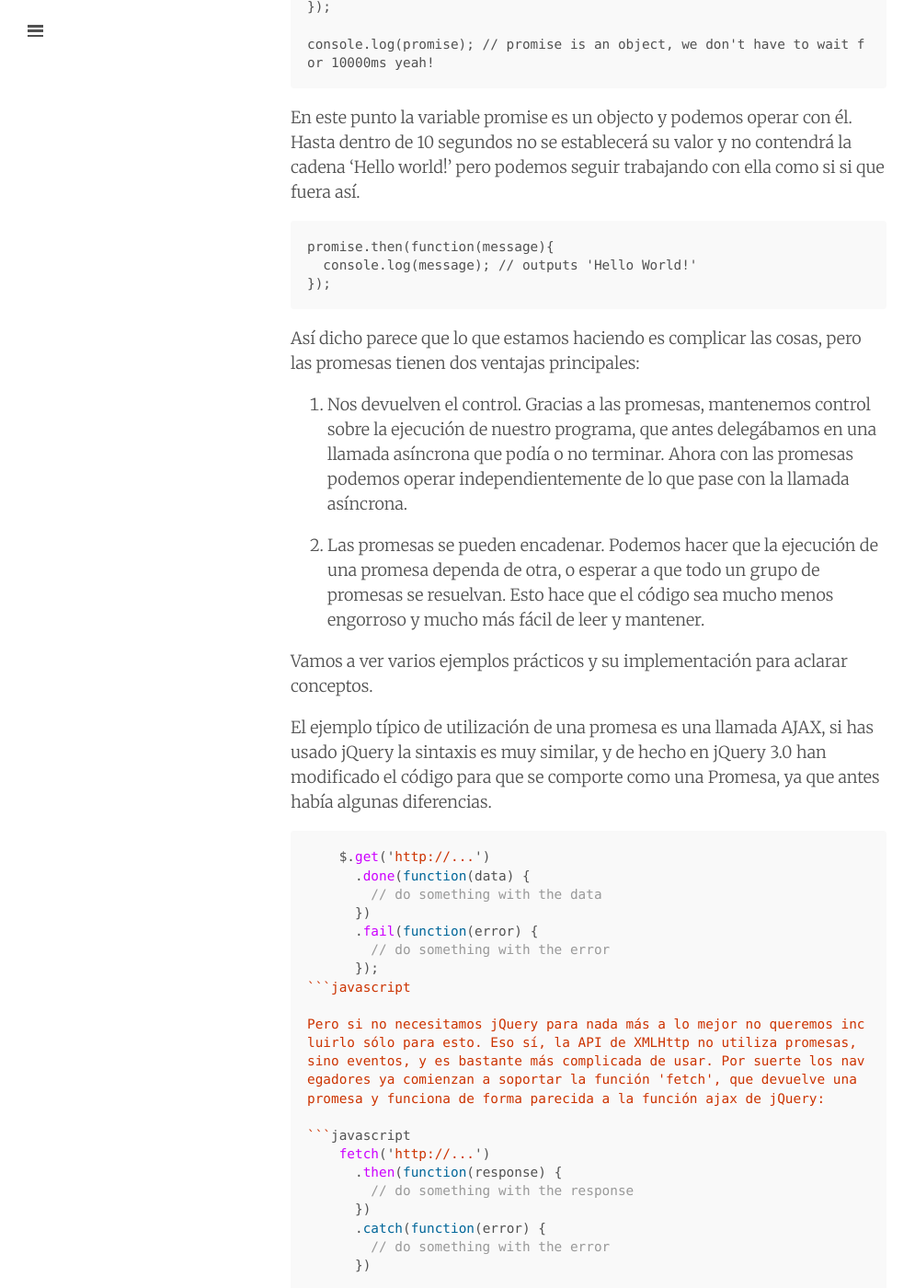
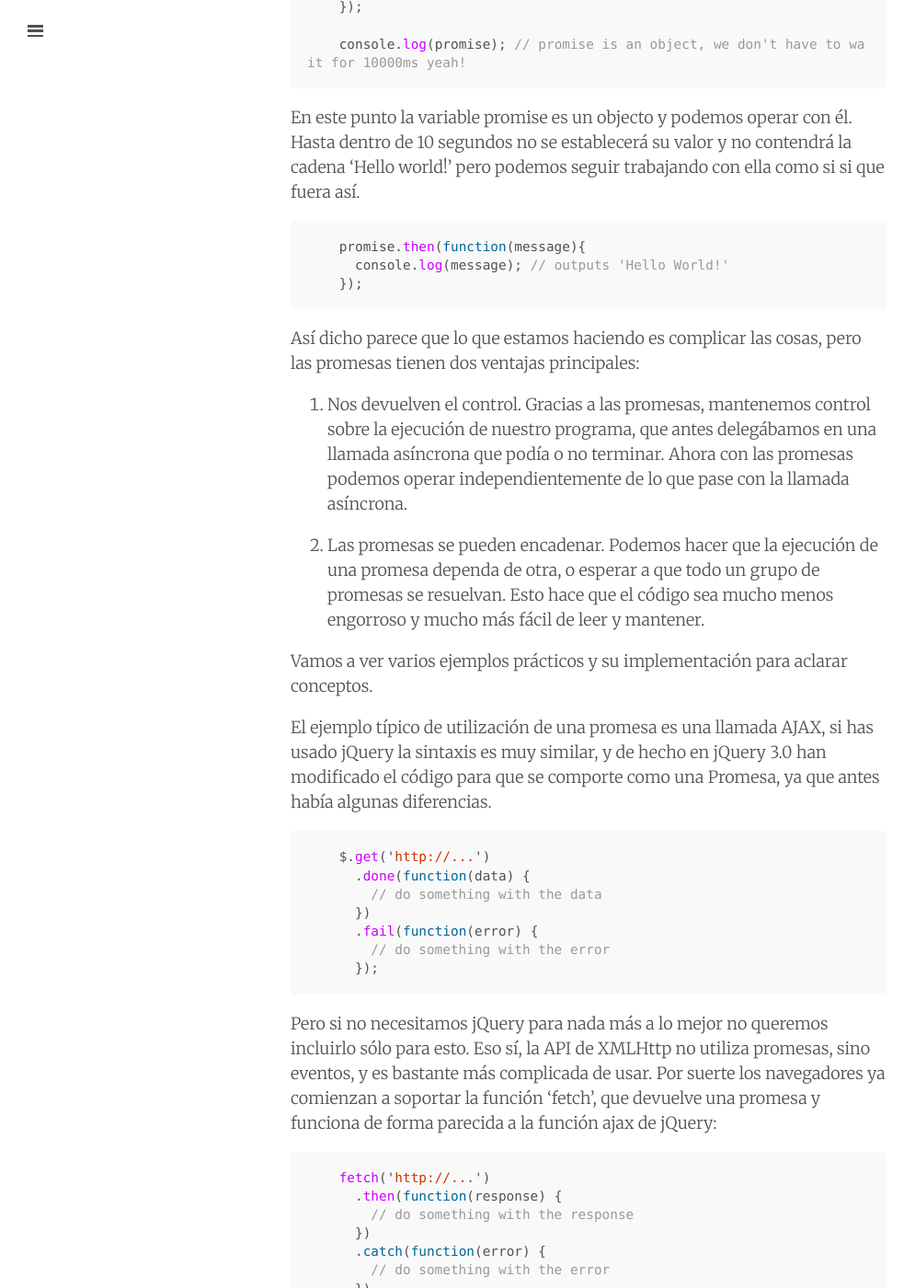
Before and after one commit to juanmirod/juanmirod.github.io, a Jekyll site: the page built from _posts/2016-11-25-promesas-en-javascript.markdown, in a window 1280 px wide and 1400 px high, scrolled down 994 px. Shown: the whole window at 92% size, without its empty margins (0-995 px from the left). Built offline with Jekyll 4.4.1, drawn with Linux system fonts in a browser that asks for light colours; some of the changed text lies outside the part shown.

Commit message:
fix: fixed code block

````diff
--- a/_posts/2016-11-25-promesas-en-javascript.markdown
+++ b/_posts/2016-11-25-promesas-en-javascript.markdown
@@ -15,6 +15,7 @@
 
 Poniéndonos algo más técnicos, una promesa es un objeto que encapsula una operación asíncrona. La operación asíncrona (una llamada AJAX, un evento, una llamada a una functión programada para el futuro) tiene una duración indeterminada, pero al crear una promesa obtenemos inmediatamente un objeto con el que podemos trabajar. Es decir:
 
+```javascript
     var promise = new Promise(function(resolve, reject) {
 
       function sayHello() {
@@ -26,12 +27,15 @@
     });
 
     console.log(promise); // promise is an object, we don't have to wait for 10000ms yeah!
+```
 
 En este punto la variable promise es un objecto y podemos operar con él. Hasta dentro de 10 segundos no se establecerá su valor y no contendrá la cadena 'Hello world!' pero podemos seguir trabajando con ella como si si que fuera así.
 
+```javascript
     promise.then(function(message){
       console.log(message); // outputs 'Hello World!'
     });
+```
 
 Así dicho parece que lo que estamos haciendo es complicar las cosas, pero las promesas tienen dos ventajas principales:
 
@@ -51,7 +55,7 @@
       .fail(function(error) {
         // do something with the error
       });
-```javascript
+```
 
 Pero si no necesitamos jQuery para nada más a lo mejor no queremos incluirlo sólo para esto. Eso sí, la API de XMLHttp no utiliza promesas, sino eventos, y es bastante más complicada de usar. Por suerte los navegadores ya comienzan a soportar la función 'fetch', que devuelve una promesa y funciona de forma parecida a la función ajax de jQuery:
 
````
